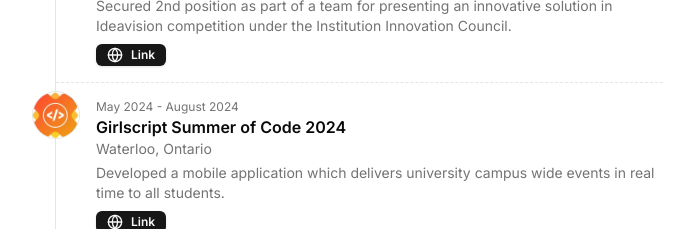
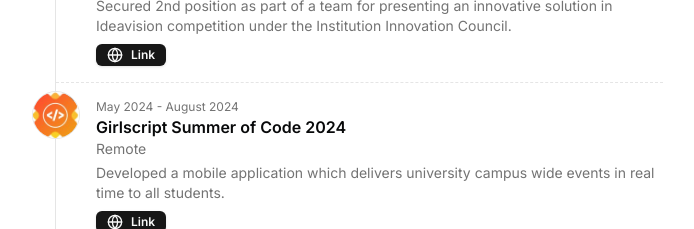
Before and after one commit to POBOROJO/portfolio, a Next.js app: page / in a window 1280 px wide. Shown: the part 2760-2989 px from the top of the page, without its empty margins (289-983 px from the left). Built offline with nearby package versions, Linux system fonts and the light colour scheme.

Commit message:
updated:resume.tsx

```diff
--- a/src/data/resume.tsx
+++ b/src/data/resume.tsx
@@ -264,7 +264,7 @@
     {
       title: "Girlscript Summer of Code 2024",
       dates: "May 2024 - August 2024",
-      location: "Waterloo, Ontario",
+      location: "Remote",
       description:
         "Developed a mobile application which delivers university campus wide events in real time to all students.",
       image: "/girl.jpeg",
```
